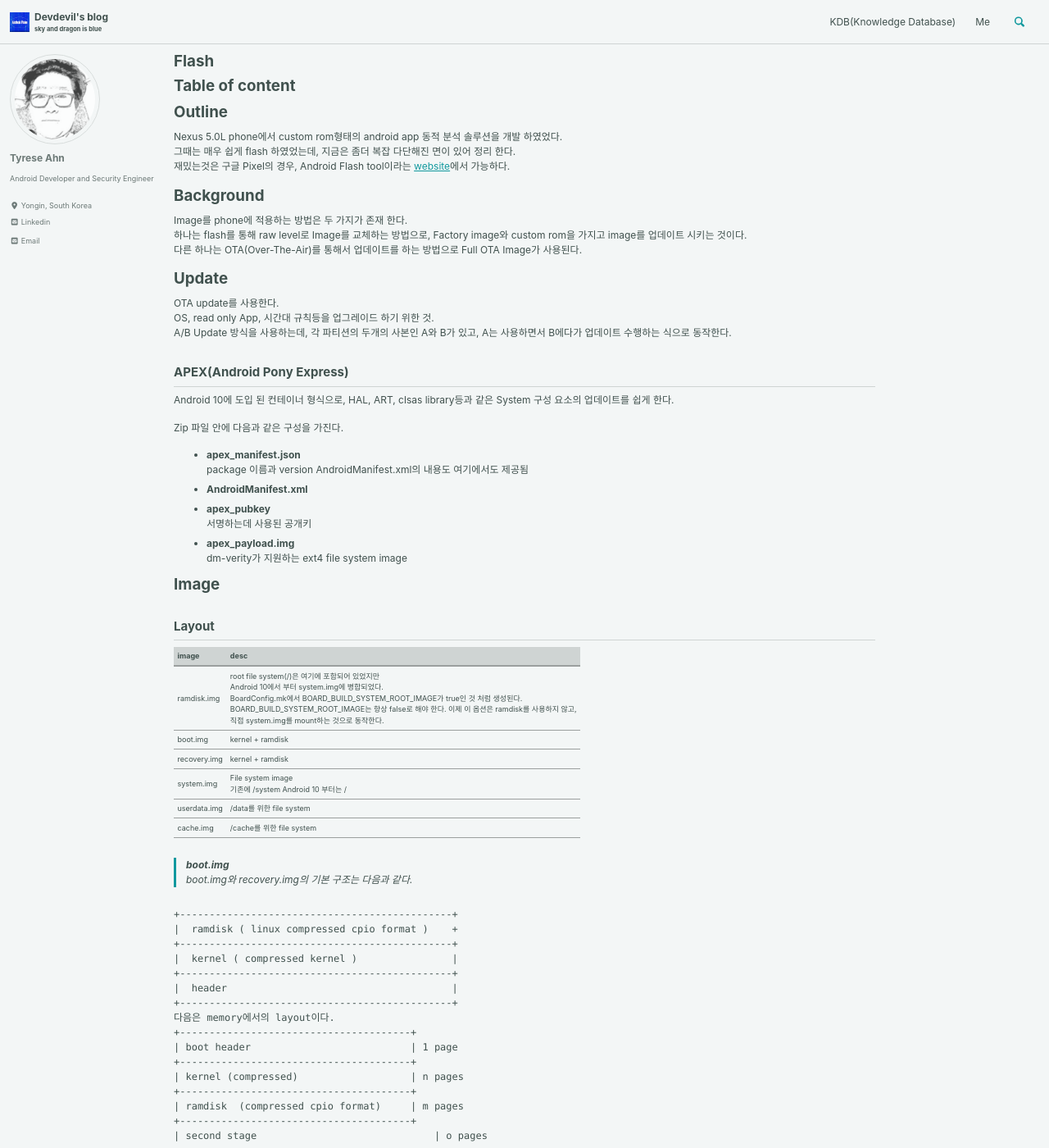
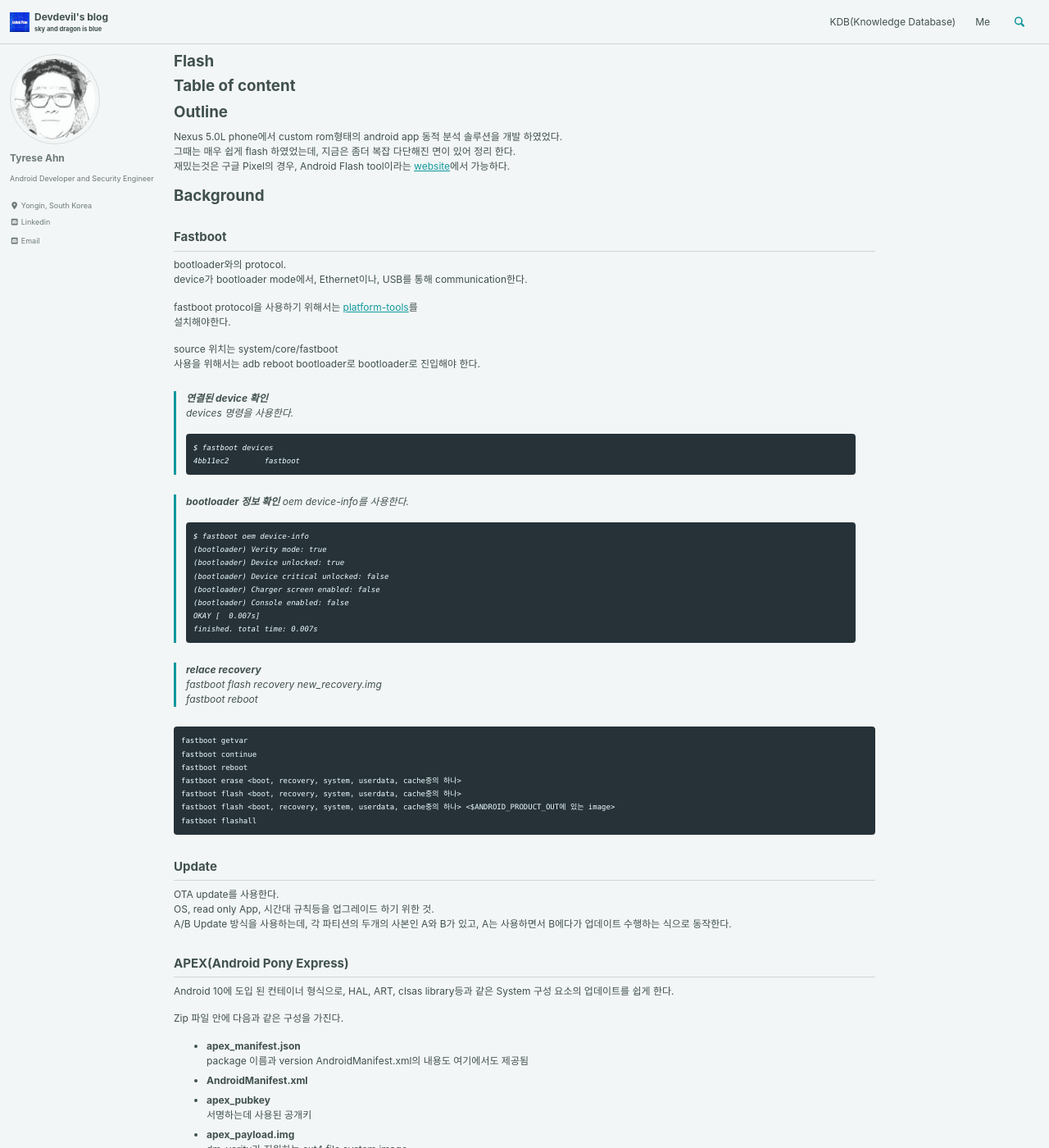
Before and after one commit to devdevil1901/devdevil1901.github.io, a Jekyll site: the page built from _pages/android-flash.md, in a window 1280 px wide and 1400 px high. Shown: the whole window at 82% size. Built offline with Jekyll 4.4.1, drawn with Linux system fonts in a browser that asks for light colours; cached includes are drawn as plain includes; nearby versions of some CDN libraries; some of the changed text lies outside the part shown.

Commit message:
Update android-flash.md

````diff
--- a/_pages/android-flash.md
+++ b/_pages/android-flash.md
@@ -15,11 +15,53 @@ Nexus 5.0L phone에서 custom rom형태의 android app 동적 분석 솔루션
 
 
 # Background
-Image를 phone에 적용하는 방법은 두 가지가 존재 한다.
-하나는 flash를 통해 raw level로 Image를 교체하는 방법으로, Factory image와 custom rom을 가지고 image를 업데이트 시키는 것이다.
-다른 하나는 OTA(Over-The-Air)를 통해서 업데이트를 하는 방법으로 Full OTA Image가 사용된다.
 
-# Update
+## Fastboot
+bootloader와의 protocol.
+device가 bootloader mode에서, Ethernet이나, USB를 통해 communication한다.
+
+fastboot protocol을 사용하기 위해서는 [platform-tools](https://developer.android.com/studio/releases/platform-tools.html?hl=ko)를
+설치해야한다.
+
+source 위치는 system/core/fastboot
+사용을 위해서는 adb reboot bootloader로 bootloader로 진입해야 한다.
+
+> **연결된 device 확인**
+devices 명령을 사용한다.
+```
+$ fastboot devices
+4bb11ec2        fastboot
+```
+
+> **bootloader 정보 확인**
+oem device-info를 사용한다.
+```
+$ fastboot oem device-info
+(bootloader) Verity mode: true
+(bootloader) Device unlocked: true
+(bootloader) Device critical unlocked: false
+(bootloader) Charger screen enabled: false
+(bootloader) Console enabled: false
+OKAY [  0.007s]
+finished. total time: 0.007s
+```
+
+> **relace recovery**
+fastboot flash recovery new_recovery.img
+fastboot reboot
+
+```
+fastboot getvar
+fastboot continue
+fastboot reboot
+fastboot erase <boot, recovery, system, userdata, cache중의 하나>
+fastboot flash <boot, recovery, system, userdata, cache중의 하나>
+fastboot flash <boot, recovery, system, userdata, cache중의 하나> <$ANDROID_PRODUCT_OUT에 있는 image>
+fastboot flashall
+```
+
+
+## Update
 OTA update를 사용한다.
 OS, read only App, 시간대 규칙등을 업그레이드 하기 위한 것.
 A/B Update 방식을 사용하는데, 각 파티션의 두개의 사본인 A와 B가 있고, A는 사용하면서 B에다가 업데이트 수행하는 식으로 동작한다.
@@ -92,7 +134,9 @@ factory image는 bootloader로, ota는 recovery의 sideload로 flash를 해야
 > **bootloader를 unlock**
 **bootloader를 unlock** 하게되면, 개인정보 보호를 위해 사용자 data가 모두 삭제된다.
 또한 이동통신사에서 device의 SIM을 잠궜다면 bootloader를 unlock할 수 없다.
+Samsung등의 phone에서는 fastboot command는 사용할 수 없고, Odin을 써야한다.
 내 기억으로는 Nexus 5L 까지는 잘 되었고, Pixel 2에서는 막혔던 것으로 기억한다.
+
 최신 기기(구글의 경우 2015년 이후)
 ```fastboot flashing unlock```
 이전 devices들에서는
@@ -136,6 +180,7 @@ adb devices
 adb sideload ota.zip
 ```
 ota.zip에는  payload.bin이 포함되어 있다.
+AOSP안의 python(2.x) script로 품고 있는 image들을 확인할 수 있다.
 ```
 $ AOSP/system/update_engine/scripts/payload_info.py ./payload.bin
 Payload version:         	2
@@ -162,8 +207,8 @@ Number of partitions:    	18
 Block size:              	4096
 Minor version:           	0
 ```
-이 안에 다양한 image파일들을 포함하고 있는 것을 확인할 수 있다.
 image 파일들을 추출하기 위해서는 [payload_dumper](https://www.droidmirror.com/download/download-payload_dumper-zip/)를 사용한다.
+
 ```
 python payload_dumper.py ./payload.bin
 boot
@@ -176,39 +221,6 @@ dtbo
 > **Stock rom**
 제조사에서 특정 device를 위해서 제조한 ROM.
 즉 custom rom과 반대의 개념의 기본적으로 제공되는 ROM.
-
-## download
-[Google](https://developers.google.com/android/images)
-
-
-## Dynamic partition
-
-
-## Fastboot
-bootloader와의 protocol.
-device가 bootloader mode에서, Ethernet이나, USB를 통해 communication한다.
-
-
-
-fastboot protocol을 사용하기 위해서는 [platform-tools](https://developer.android.com/studio/releases/platform-tools.html?hl=ko)를
-설치해야한다.
-
-source 위치는 system/core/fastboot
-
-사용을 위해서는 adb reboot bootloader로 bootloader로 진입해야 한다.
-
-```
-adb reboot-bootloader
-
-fastboot devices
-fastboot getvar
-fastboot continue
-fastboot reboot
-fastboot erase <boot, recovery, system, userdata, cache중의 하나>
-fastboot flash <boot, recovery, system, userdata, cache중의 하나>
-fastboot flash <boot, recovery, system, userdata, cache중의 하나> <$ANDROID_PRODUCT_OUT에 있는 image>
-fastboot flashall
-```
 
 # Rooting
 크게 다음과 같은 과정을 거친다.
@@ -238,12 +250,25 @@ Magisk Hide로 Xposed를 빼고는, SafetyNet을 우회할 수 있다.
 [공식 Github](https://github.com/topjohnwu/Magisk)를 기준으로 현재 Android 9.0+까지 지원한다.
 10.0은 아직 지원 안함.
 
-# Downlaod
+# Reference
+> **source**
+[TWRP source](https://github.com/omnirom/android_bootable_recovery/)
+[Msgisk](https://github.com/topjohnwu/Magisk)
 
-[공식사이트](https://magiskroot.net)
+> **Magisk**
+[Modules](https://magiskroot.net/)
+
+> **stock rom sites**
 [삼성롬](https://www.sammobile.com/firmwares/archive/)
 
-TWRP recovery
+> **recovery**
 [SamSung](https://twrp.me/Devices/Samsung/)
 [Xiaomi](https://twrp.me/Devices/Xiaomi/)
 [Xiaomi Unofficail](https://unofficialtwrp.com/category/xiaomi/)
+
+> **device별 flashing tool**
+* Qualcomm Sanpdragon chipsets를 위한 QPST
+* Samsung devices들을 위한, Odin
+* Xiaomi devices들을 위한 Mi Flashtool
+* MediaaTek Chipsets을 위한 SP Flash Tool
+* Speedtrum Chipsets을 위한 SPD Flashtool
````
